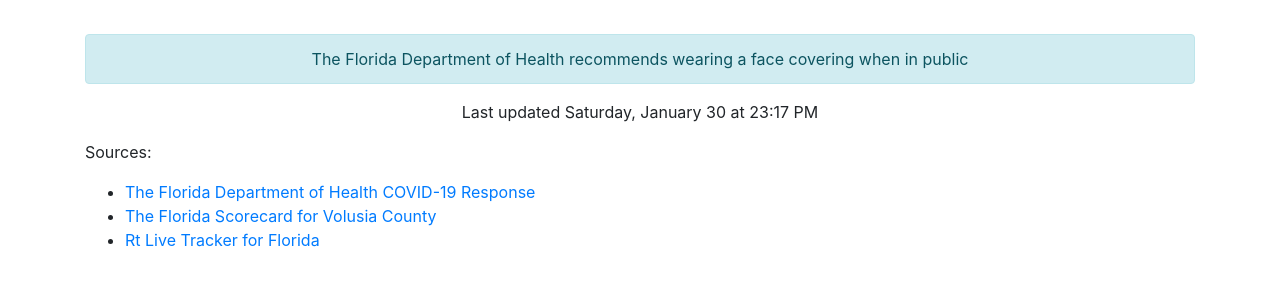
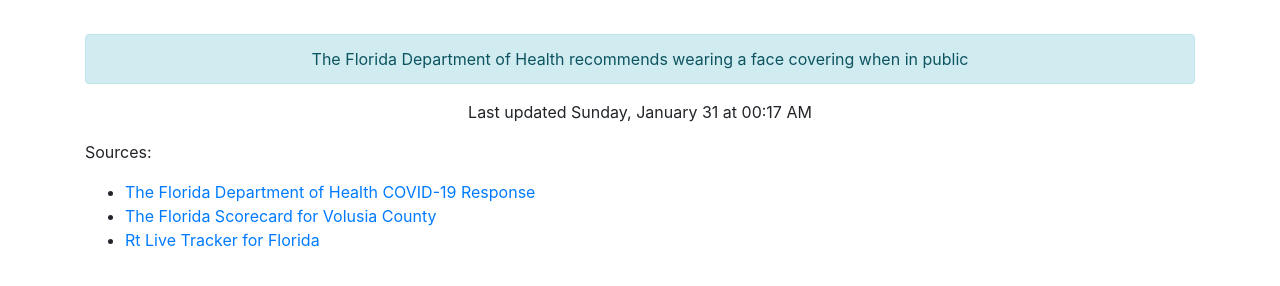
Before and after one commit to thinkjson/timeforchurch, a Jekyll site: the page built from index.md, in a window 1280 px wide. Shown: the part 544-830 px from the top of the page. Built offline with Jekyll 4.4.1, drawn with Linux system fonts in a browser that asks for light colours; our own code applies the rules of GitHub Pages for plain Markdown files.

Commit message:
Updating data

```diff
--- a/_includes/data.html
+++ b/_includes/data.html
@@ -10,4 +10,4 @@
     <div class="outcome text-success">YES</div>
     <div class="alert alert-info" role="alert">The Florida Department of Health recommends wearing a face covering when in public</div>
 
-    <p>Last updated Saturday, January 30 at 23:17 PM</p>
+    <p>Last updated Sunday, January 31 at 00:17 AM</p>
```
